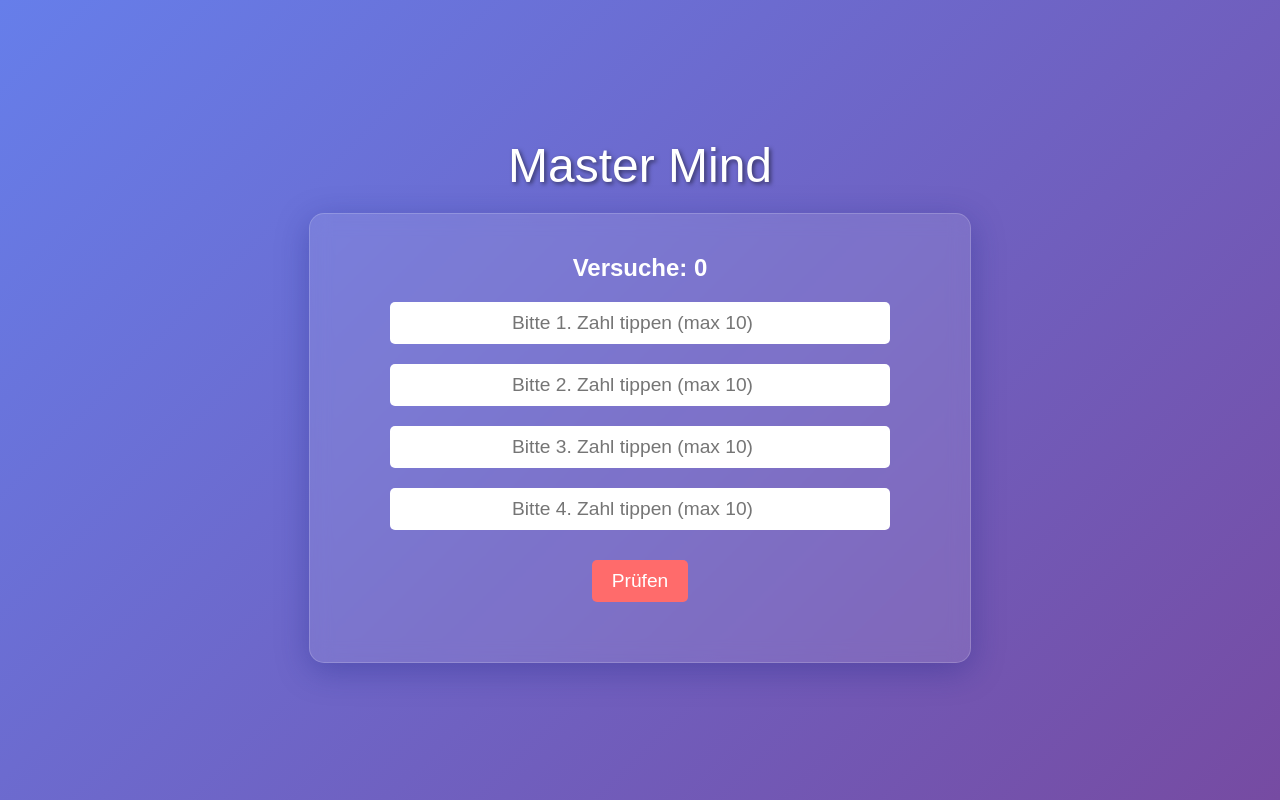
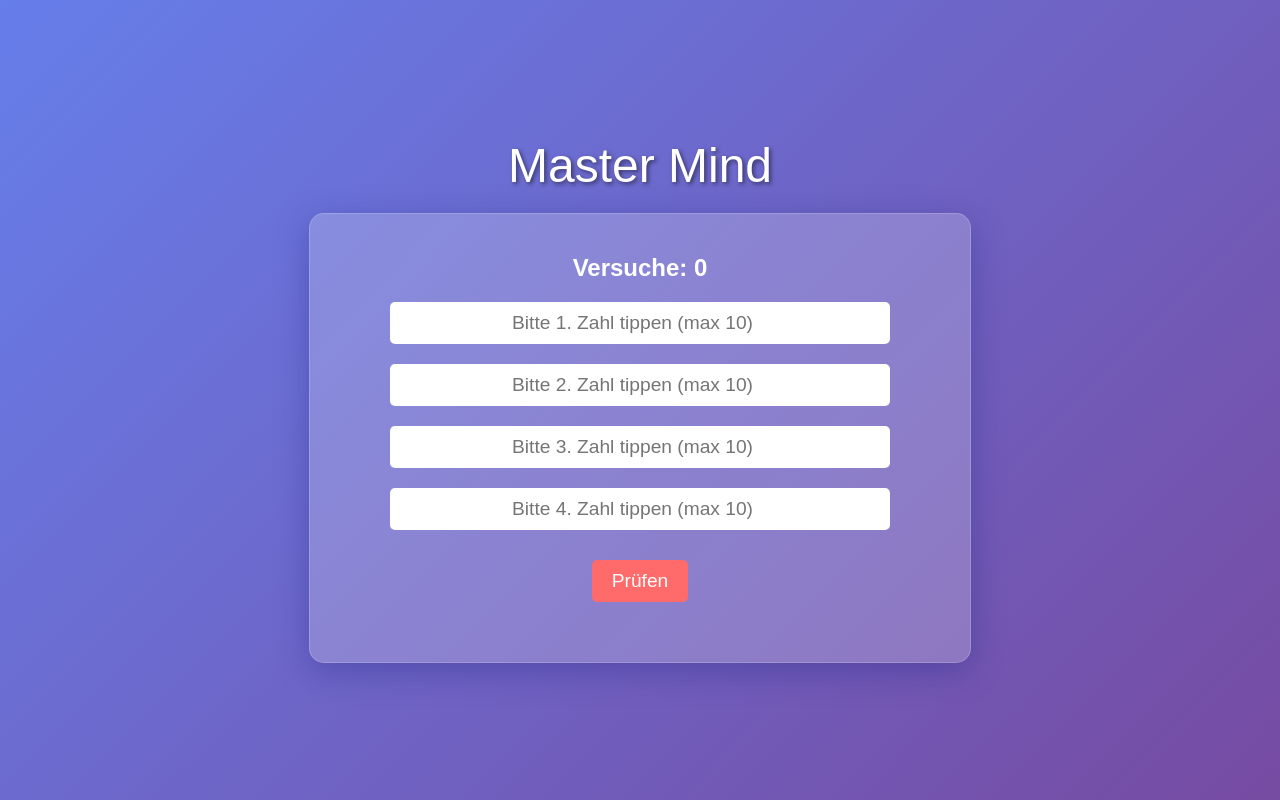
Before and after one commit to Popel1215/MasterMind, a plain HTML site: page index.html in a window 1280 px wide. Drawn offline with Linux system fonts and the light colour scheme.

Commit message:
Add files via upload

```diff
--- a/index.html
+++ b/index.html
@@ -24,11 +24,10 @@
             text-shadow: 2px 2px 4px rgba(0,0,0,0.5);
         }
         .container {
-            background: rgba(255, 255, 255, 0.1);
+            background: rgba(255, 255, 255, 0.2);
             padding: 30px;
             border-radius: 15px;
             box-shadow: 0 8px 32px rgba(31, 38, 135, 0.37);
-            backdrop-filter: blur(10px);
             border: 1px solid rgba(255, 255, 255, 0.18);
             max-width: 600px;
             width: 100%;
```
